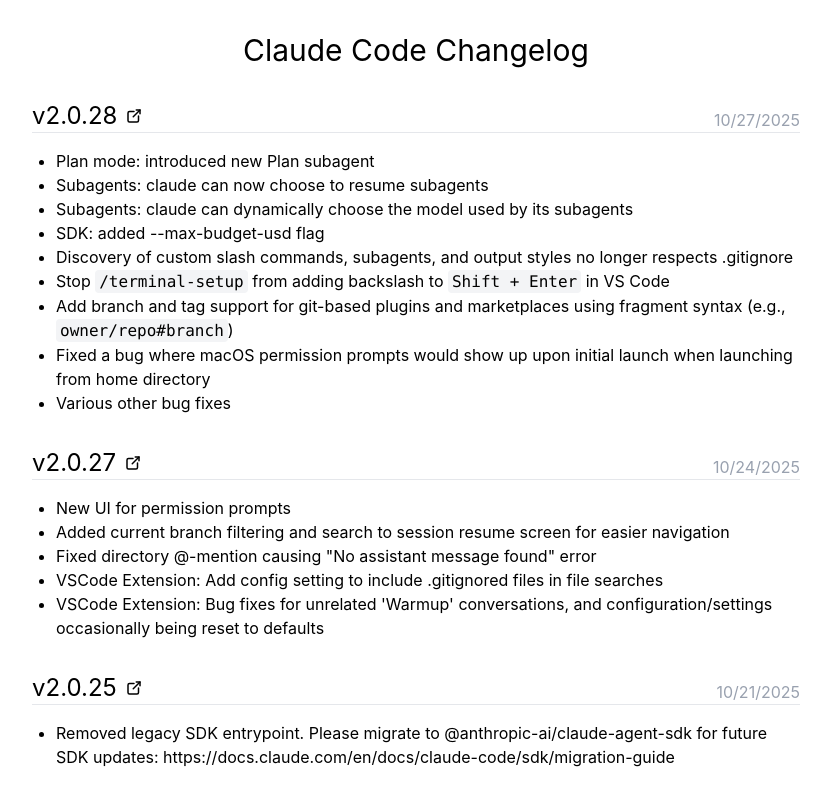
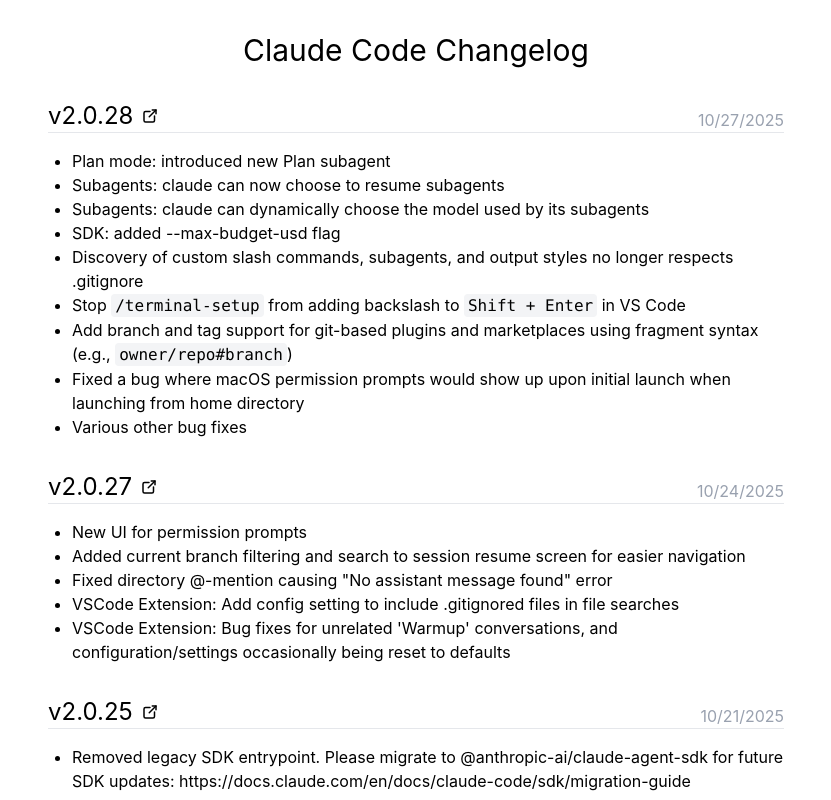
Before and after one commit to koki-develop/claude-code-changelog, a React (Vite) app: page / in a window 1280 px wide. Shown: the top 800 px of the page, without its empty margins (224-1055 px from the left). Built offline with nearby package versions, Linux system fonts and the light colour scheme.

Commit message:
fix: Add padding to the changelog display for improved layout

```diff
--- a/src/App.tsx
+++ b/src/App.tsx
@@ -5,7 +5,7 @@
 export default function App() {
   return (
     <Layout>
-      <div className="flex max-w-3xl flex-col gap-8">
+      <div className="flex max-w-3xl flex-col gap-8 px-4">
         {ChangelogJson.map((entry) => (
           <ChangelogItem
             key={entry.version}
```
